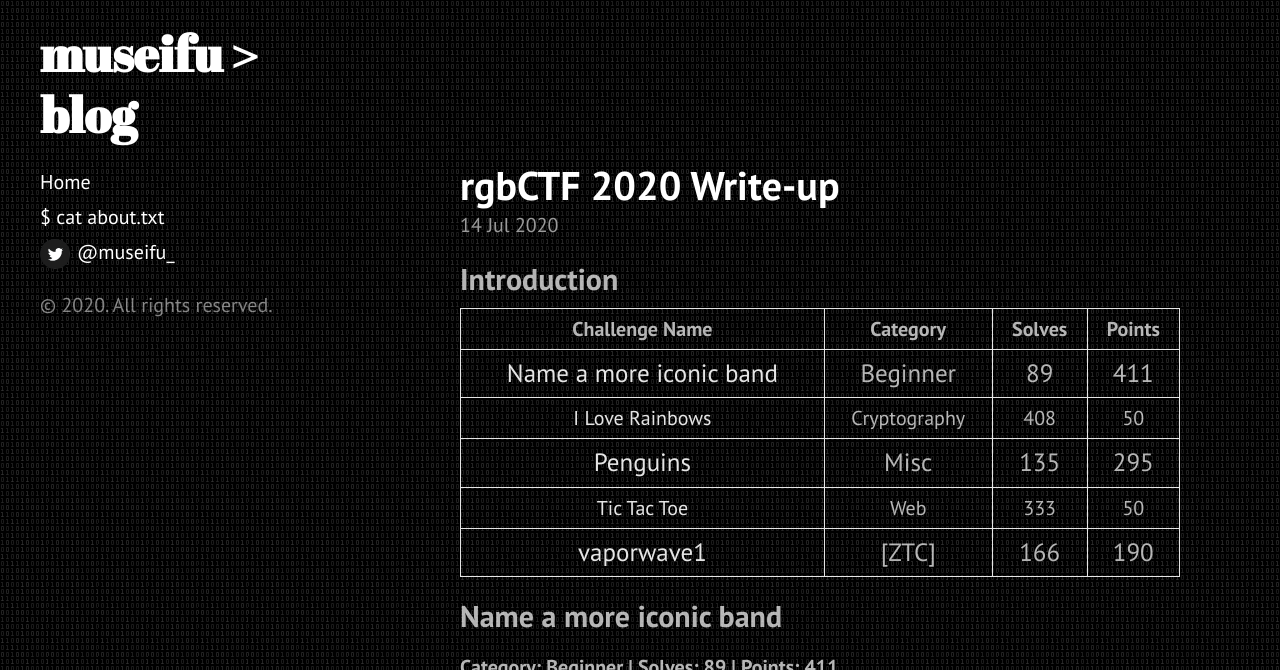
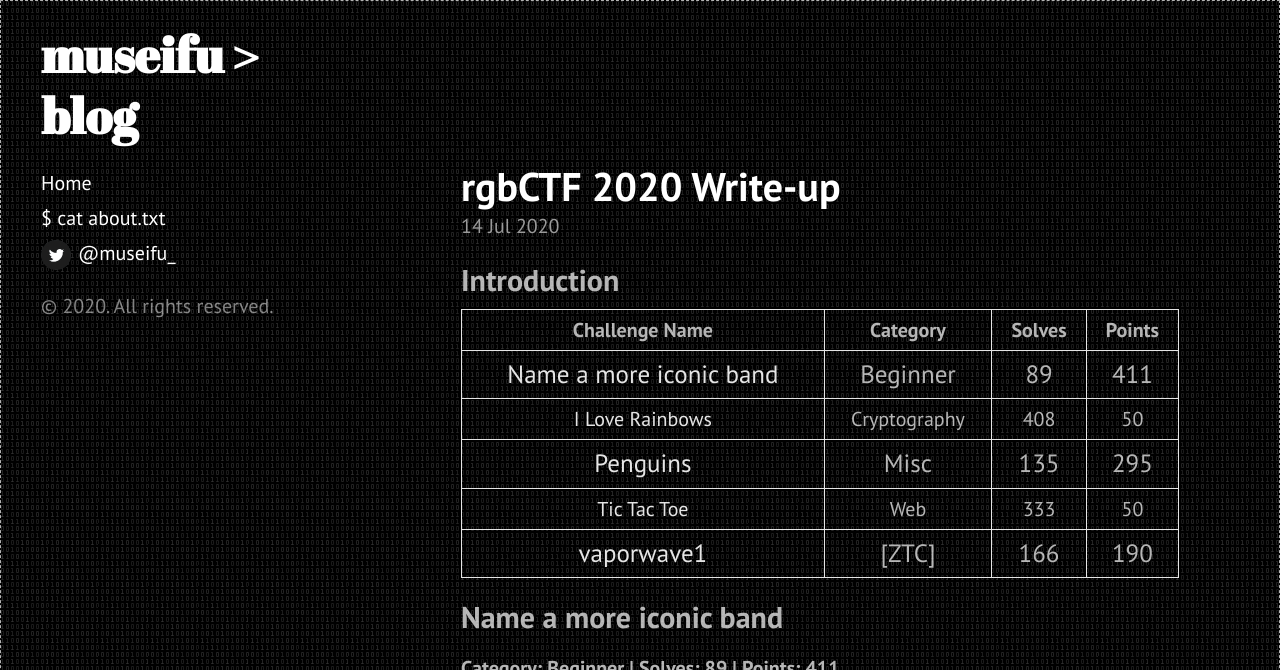
Before and after one commit to museifu666/museifu666.github.io, a Jekyll site: the page built from index.html, in a window 1280 px wide. Shown: the top 670 px of the page. Built offline with Jekyll 4.4.1, drawn with Linux system fonts in a browser that asks for light colours; the list of posts is cut into pages by our own code; grey boxes are pictures that could not be loaded.

Commit message:
Update poole.css

```diff
--- a/public/css/poole.css
+++ b/public/css/poole.css
@@ -72,6 +72,7 @@ body {
   color: rgba(255,255,255,0.7);
   border: 1px rgba(255,255,255,0.7);
   background-image: url("../background.gif");
+  border: 1px dashed rgba(255,255,255,0.7);
   -webkit-text-size-adjust: 100%;
       -ms-text-size-adjust: 100%;
 }
```
